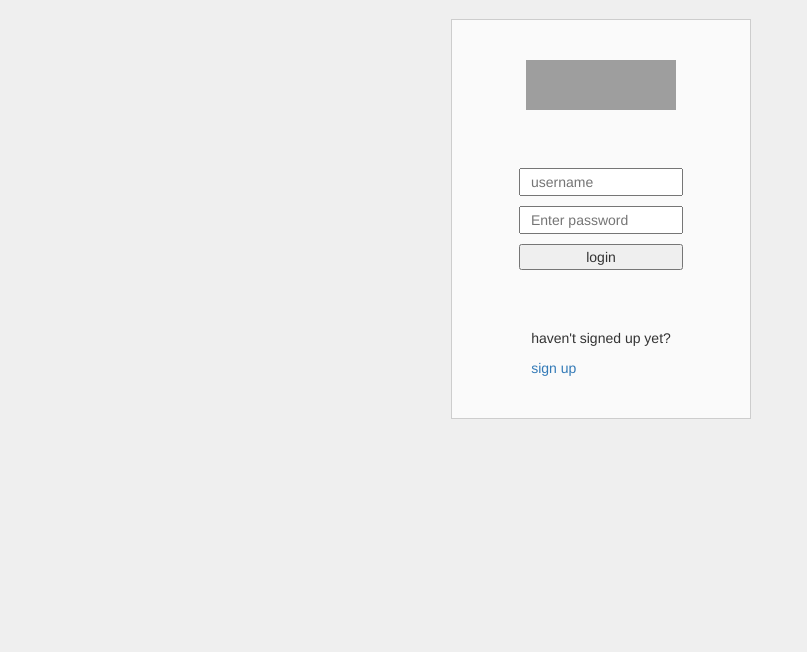
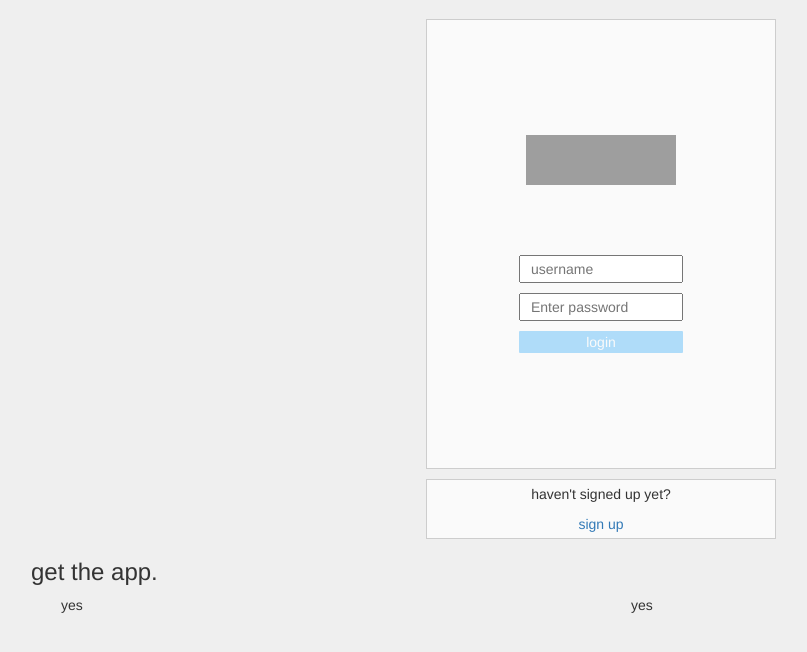
Before and after one commit to kennedybabu/instagram-clone, a Django app: page /login/ in a window 1280 px wide. Shown: the part 81-733 px from the top of the page, without its empty margins (54-861 px from the left). Run offline with Django 3.2, Linux system fonts and the light colour scheme; some libraries are stand-ins or nearby versions; grey boxes are pictures that could not be loaded.

Commit message:
style: style the login page with color added to the button

```diff
--- a/app/templates/login.html
+++ b/app/templates/login.html
@@ -1,13 +1,10 @@
 {% extends 'base.html' %}
 
 {% block content %}
-<!-- <h4>Lorem ipsum dolor, sit amet consectetur adipisicing elit. Ea sequi sunt asperiores!</h4>
-login -->
+
 <div class="container login-page">
     <div class="login-form">
-        <!-- <div class="brand"> -->
             <img clas='navbar-logo' src="https://res.cloudinary.com/dblrvhi8r/image/upload/v1638633829/Instagram_logo.svg_yjnzzz.png" alt="Instagram_logo">
-        <!-- </div> -->
         <div>
             <form action="" method='POST'>
                 {% csrf_token %}
@@ -15,16 +12,34 @@ login -->
 
                 <input type="password" name='password' placeholder="Enter password">
 
-                <!-- <div> -->
 
                 <button type="submit" value="login">login</button>
-                <!-- </div> -->
 
             </form>
+            <!-- OR -->
         </div>
-        <div>
+        <!-- <div>
             <p>haven't signed up yet?</p>
             <a href="{% url 'register' %}">sign up</a>
+        </div> -->
+    </div>
+
+    <div class="lower-container">
+        <p>haven't signed up yet?</p>
+        <a href="{% url 'register' %}">sign up</a>
+    </div>
+
+    <div class="icon-box">
+        <h3>get the app.</h3>
+        <div class="container icons">
+            <div class="android col-md-6">
+                yes
+                <img src="" alt="">
+            </div>
+            <div class="ios  col-md-6">
+                yes
+                <img src="" alt="">
+            </div>
         </div>
     </div>
 </div>
--- a/static/css/baseapp.css
+++ b/static/css/baseapp.css
@@ -162,12 +162,12 @@ body > div > div > div > div.content.col-md-5 > div:nth-child(6) > div.icons-con
 
 
 .login-form {
-    width: 300px;
-    height: 400px;
+    width: 350px;
+    height: 450px;
     margin: 0 auto;
     background-color: #fafafa;
     align-items: center;
-    justify-content: space-between;
+    justify-content: center;
     display: flex;
     flex-direction: column;
     align-items: center;
@@ -186,11 +186,16 @@ body > div > div > div > div.content.col-md-5 > div:nth-child(6) > div.icons-con
 
 .login-form button {
     min-width: 80%;
+    background-color: #0095F64D;
+    color: #fafafa;
+    border: none;
+    border-radius: 1px;
 }
 
 .login-form img {
     width: 150px;
     height: 50px;
+    margin-bottom: 7rem;
 }
 .comment-container {
     min-width: 80%;
@@ -211,4 +216,23 @@ form {
     align-items: center;
     display: flex;
     flex-direction: column;
+    min-width: 100%;
 }
+
+.lower-container {
+    background-color: #fafafa;
+    height: 60px;
+    width: 350px;
+    border: 1px solid  rgba(128, 128, 128, 0.37);
+    margin: 0 auto;
+    margin-top: 1rem;
+    display: flex;
+    justify-content: center;
+    align-items: center;
+    flex-direction: column;
+    padding: .5rem 0;
+}
+
+.icons {
+    display: flex;
+}
```
